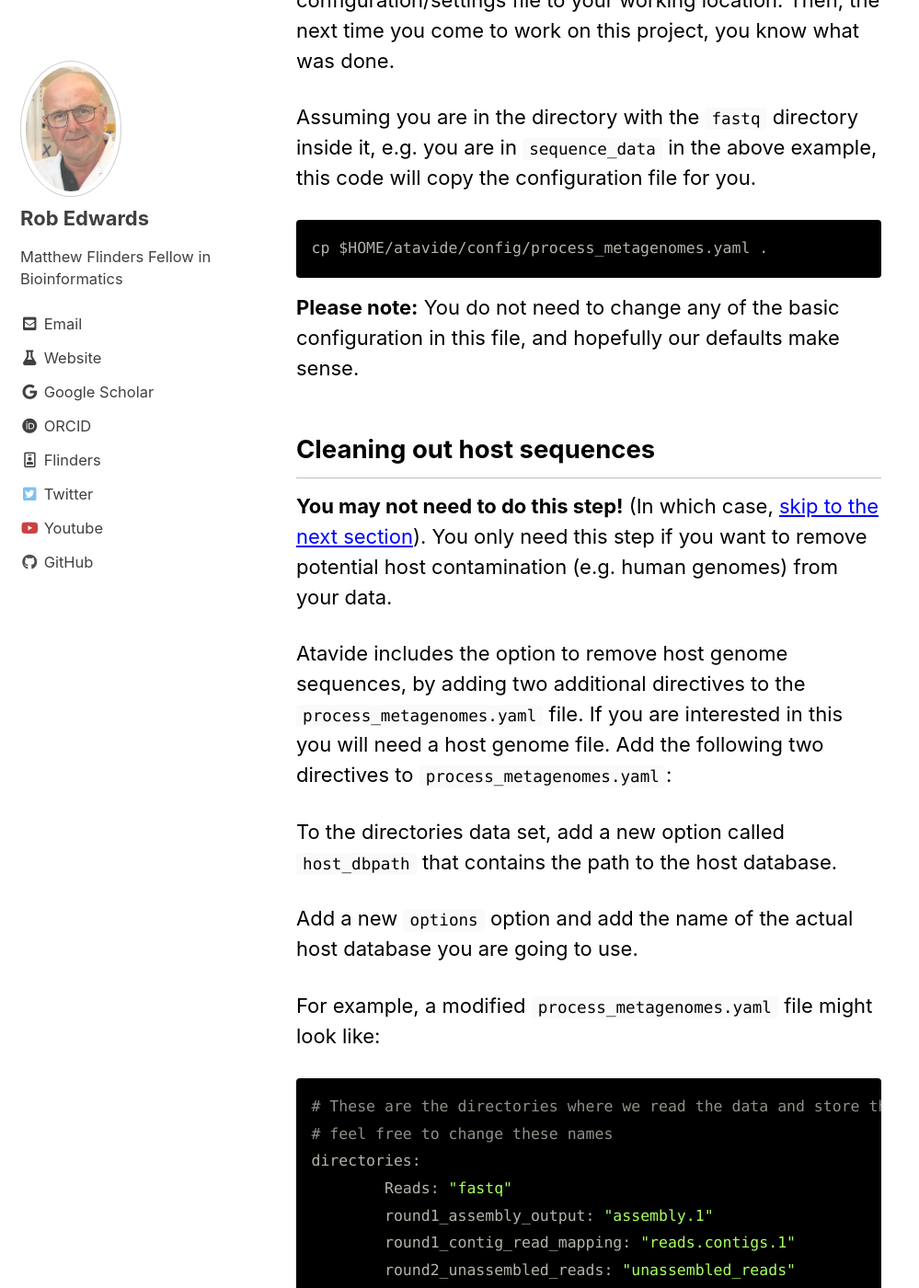
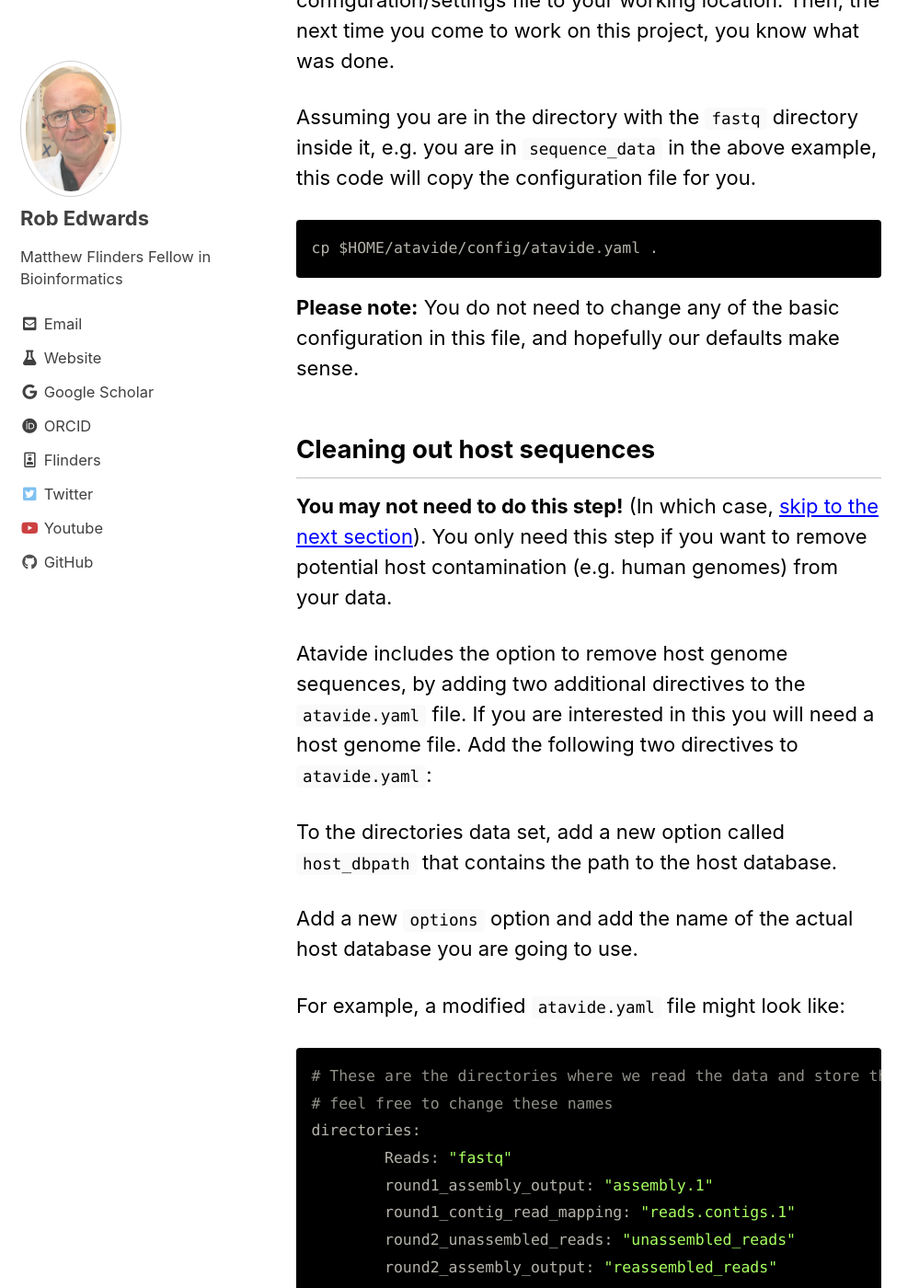
Before and after one commit to FlindersFAME/fame.github.io, a Jekyll site: the page built from Blog/_posts/2021-09-23-atavide.md, in a window 1280 px wide and 1400 px high, scrolled down 2877 px. Shown: the whole window at 92% size, without its empty margins (0-999 px from the left). Built offline with Jekyll 4.4.1, drawn with Linux system fonts in a browser that asks for light colours; cached includes are drawn as plain includes; some of the changed text lies outside the part shown.

Commit message:
renaming

````diff
--- a/Blog/_posts/2021-09-23-atavide.md
+++ b/Blog/_posts/2021-09-23-atavide.md
@@ -73,7 +73,7 @@ It is good practice to make a copy of the configuration/settings file to your wo
 Assuming you are in the directory with the `fastq` directory inside it, e.g. you are in `sequence_data` in the above example, this code will copy the configuration file for you.
 
 ```
-cp $HOME/atavide/config/process_metagenomes.yaml .
+cp $HOME/atavide/config/atavide.yaml .
 ```
 
 **Please note:** You do not need to change any of the basic configuration in this file, and hopefully our defaults make sense.
@@ -83,14 +83,14 @@ cp $HOME/atavide/config/process_metagenomes.yaml .
 **You may not need to do this step!** (In which case, [skip to the next section](https://fame.flinders.edu.au/blog/2021/09/23/atavide#running-atavide)). You only need this step if you want to remove
 potential host contamination (e.g. human genomes) from your data.
 
-Atavide includes the option to remove host genome sequences, by adding two additional directives to the `process_metagenomes.yaml` file. If you are interested in this you will
-need a host genome file. Add the following two directives to `process_metagenomes.yaml`:
+Atavide includes the option to remove host genome sequences, by adding two additional directives to the `atavide.yaml` file. If you are interested in this you will
+need a host genome file. Add the following two directives to `atavide.yaml`:
 
 To the directories data set, add a new option called `host_dbpath` that contains the path to the host database.
 
 Add a new `options` option and add the name of the actual host database you are going to use.
 
-For example, a modified `process_metagenomes.yaml` file might look like:
+For example, a modified `atavide.yaml` file might look like:
 
 
 ```bash
@@ -118,7 +118,7 @@ options:
 To run the pipeline, use the command:
 
 ```bash
-snakemake -s $HOME/atavide/workflow/process_metagenomes.snakefile --configfile $HOME/atavide/config/process_metagenomes.yaml --profile slurm
+snakemake -s $HOME/atavide/workflow/atavide.snakefile --configfile atavide.yaml --profile slurm
 ```
 
 
````
